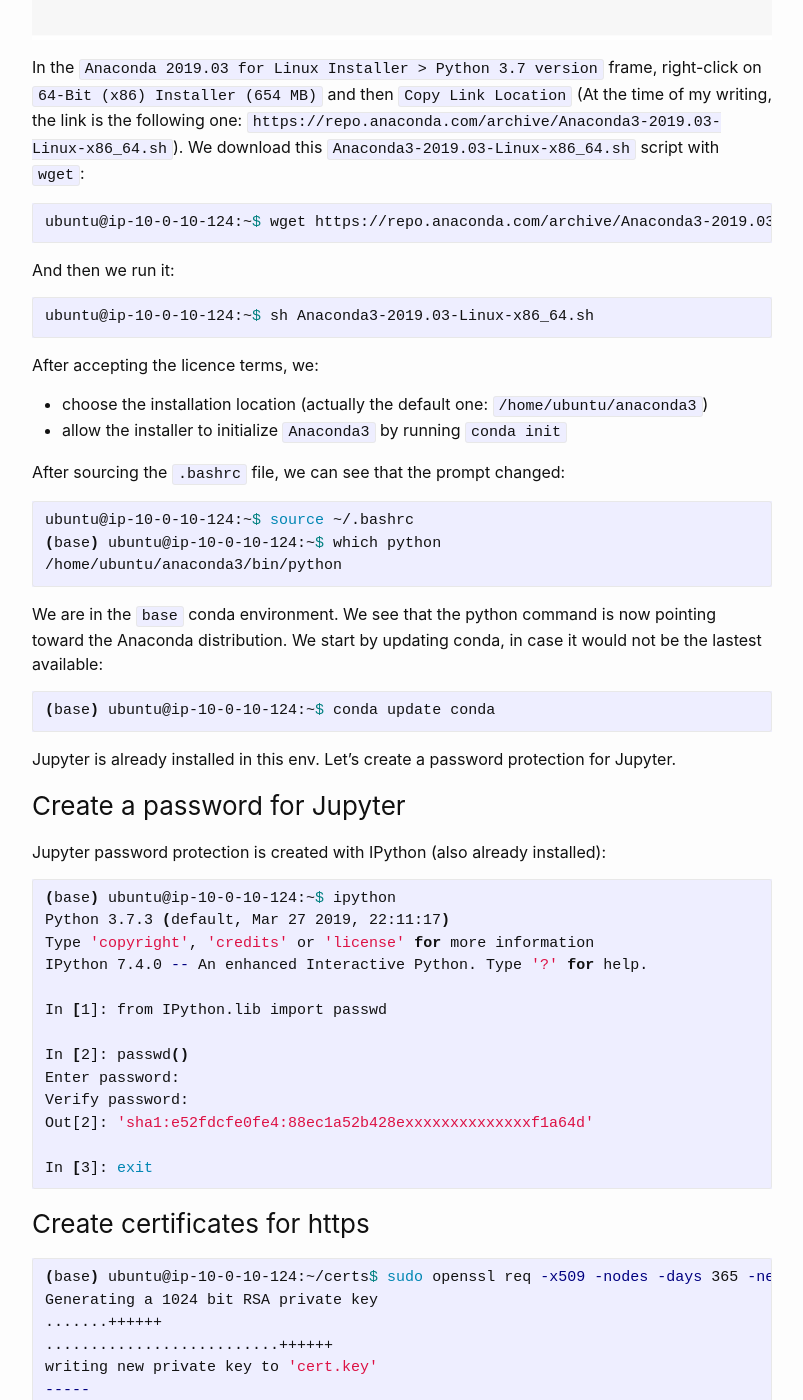
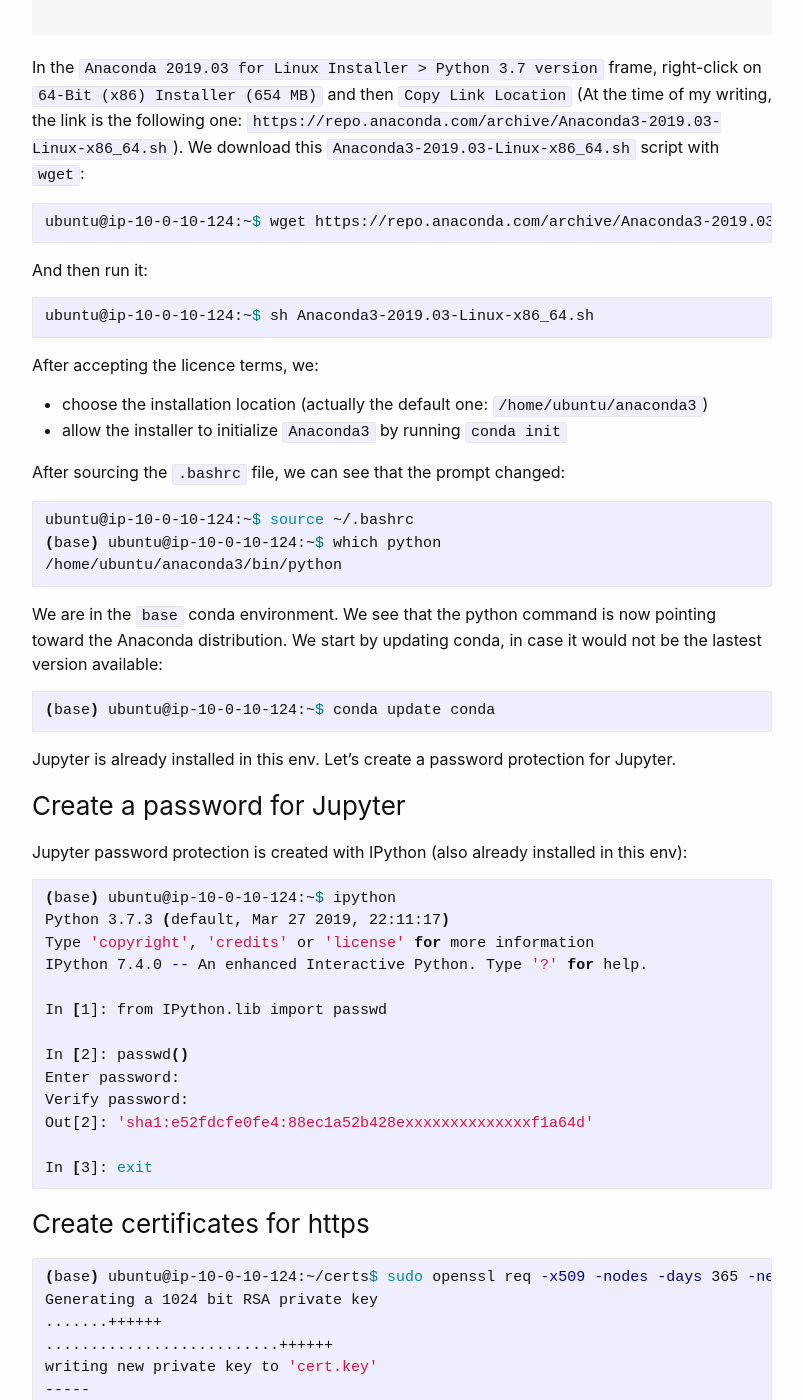
Before and after one commit to aetperf/aetperf.github.io, a Jekyll site: the page built from _posts/2019-05-06-GPU-Analytics-Ep-2,-Load-some-data-from-OmniSci-into-a-GPU-dataframe.md, in a window 1280 px wide and 1400 px high, scrolled down 1962 px. Shown: the whole window, without its empty margins (238-1041 px from the left). Built offline with Jekyll 4.4.1, drawn with Linux system fonts in a browser that asks for light colours; comment, search, counter and statistics services are not loaded; some of the changed text lies outside the part shown.

Commit message:
minor updates

````diff
--- a/_posts/2019-05-06-GPU-Analytics-Ep-2,-Load-some-data-from-OmniSci-into-a-GPU-dataframe.md
+++ b/_posts/2019-05-06-GPU-Analytics-Ep-2,-Load-some-data-from-OmniSci-into-a-GPU-dataframe.md
@@ -55,7 +55,7 @@
 ubuntu@ip-10-0-10-124:~$ wget https://repo.anaconda.com/archive/Anaconda3-2019.03-Linux-x86_64.sh
 ```
 
-And then we run it:
+And then run it:
 
 ```bash
 ubuntu@ip-10-0-10-124:~$ sh Anaconda3-2019.03-Linux-x86_64.sh
@@ -73,7 +73,7 @@
 (base) ubuntu@ip-10-0-10-124:~$ which python
 /home/ubuntu/anaconda3/bin/python
 ```
-We are in the `base` conda environment. We see that the python command is now pointing toward the Anaconda distribution. We start by updating conda, in case it would not be the lastest available:
+We are in the `base` conda environment. We see that the python command is now pointing toward the Anaconda distribution. We start by updating conda, in case it would not be the lastest version available:
 
 ```bash
 (base) ubuntu@ip-10-0-10-124:~$ conda update conda
@@ -83,7 +83,7 @@
 
 ### Create a password for Jupyter
 
-Jupyter password protection is created with IPython (also already installed):
+Jupyter password protection is created with IPython (also already installed in this env):
 
 ```bash
 (base) ubuntu@ip-10-0-10-124:~$ ipython
@@ -313,7 +313,7 @@
 con = connect(user="mapd", password="HyperInteractive", host="localhost", dbname="mapd")
 ```
 
-Let's query the DB and load the result of the query into a GPU dataframe:
+Let's query the flights_2008_7M DB (loaded in the [last post](https://aetperf.github.io/2019/04/24/GPU-Analytics-Ep-1,-GPU-installation-of-OmniSci-on-AWS.html)) and load the result of the query into a GPU dataframe (with [`elect_ipc_gpu`](https://pymapd.readthedocs.io/en/latest/api.html#): Execute a SELECT operation using GPU memory):
 
 ```python
 query = "SELECT flight_year, flight_month, flight_dayofmonth, flight_dayofweek, deptime FROM flights_2008_7M LIMIT 1000;"
````
Also changed, not shown: other parts of _posts/2019-05-06-GPU-Analytics-Ep-2,-Load-some-data-from-OmniSci-into-a-GPU-dataframe.md (+2 -2 lines).
